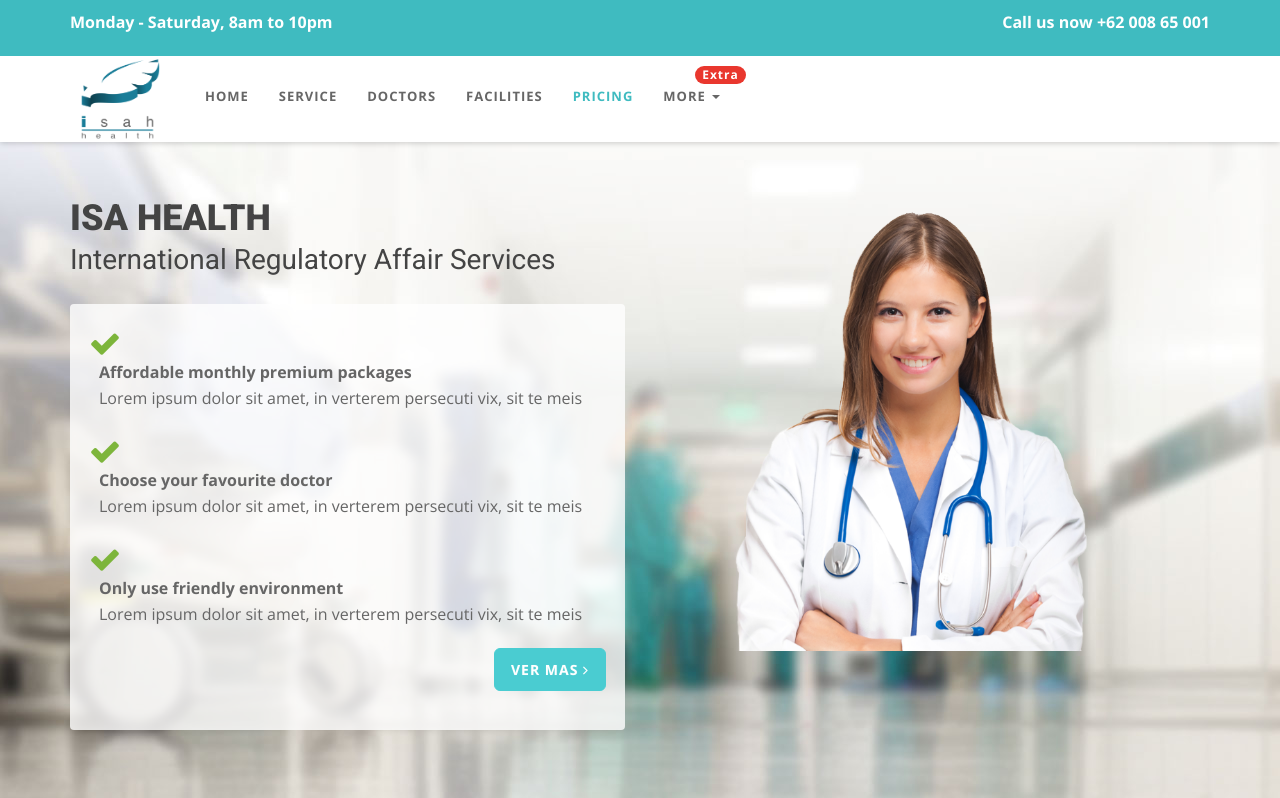
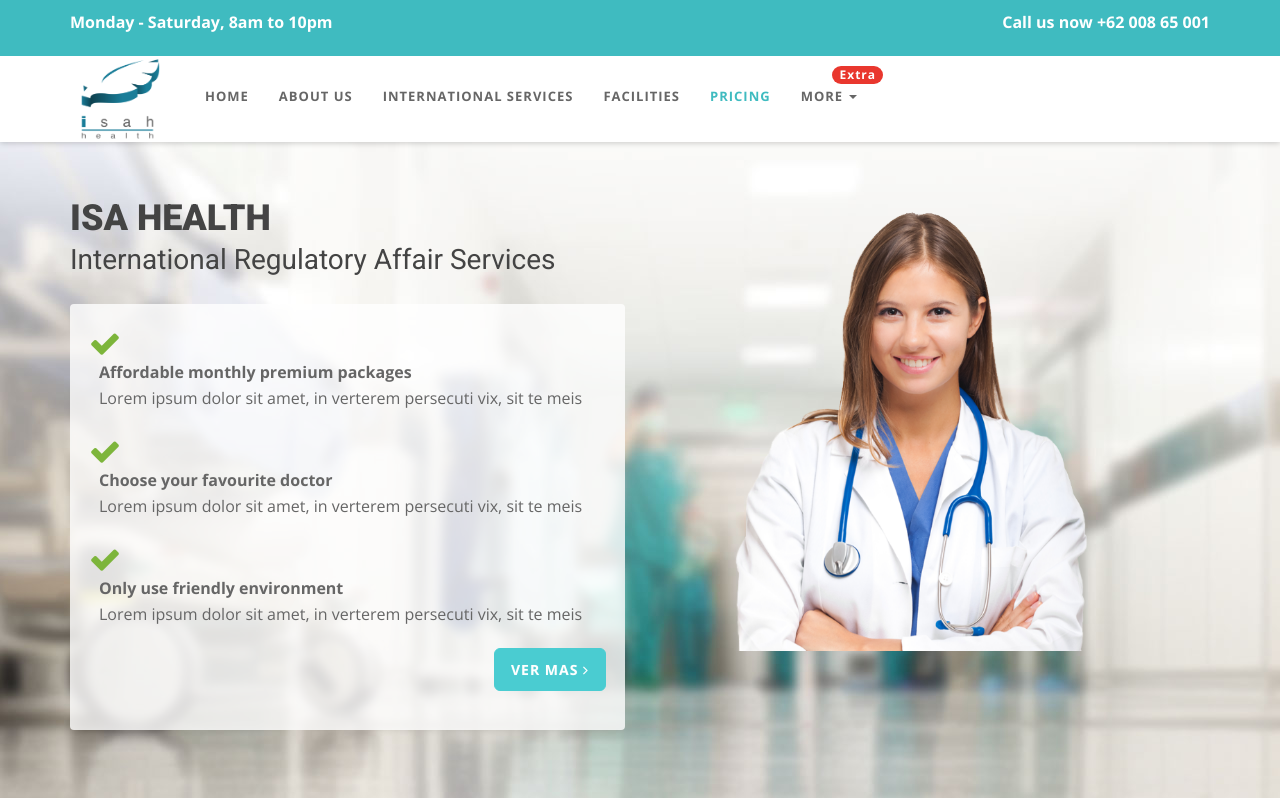
Before and after one commit to nemesysproject/isa, a plain HTML site: page index.html in a window 1280 px wide. Shown: the top 798 px of the page. Drawn offline with nearby package versions, Linux system fonts and the light colour scheme.

Commit message:
Update index.html

```diff
--- a/index.html
+++ b/index.html
@@ -66,8 +66,8 @@
                 <div class="collapse navbar-collapse navbar-right navbar-main-collapse">
                     <ul class="nav navbar-nav">
                         <li class="active"><a href="#intro">Home</a></li>
-                        <li><a href="#service">Service</a></li>
-                        <li><a href="#doctor">Doctors</a></li>
+                        <li><a href="#service">About Us</a></li>
+                        <li><a href="#doctor">International Services</a></li>
                         <li><a href="#facilities">Facilities</a></li>
                         <li><a href="#pricing">Pricing</a></li>
                         <li class="dropdown">
```
